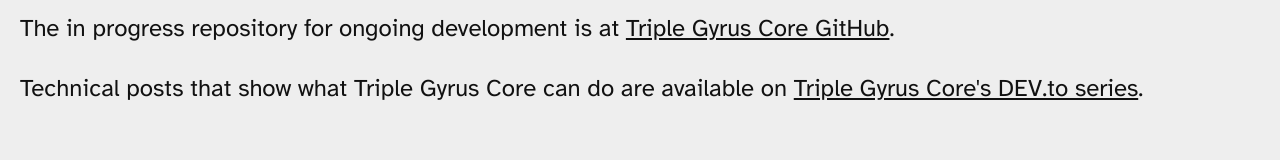
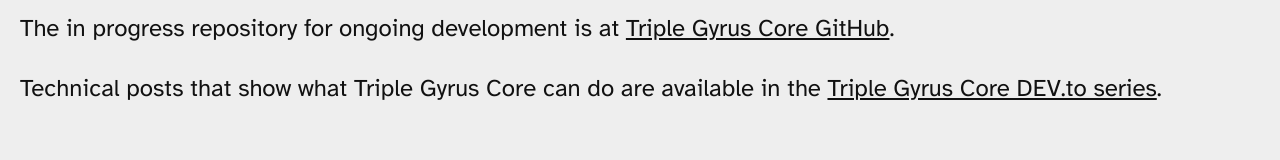
Before and after one commit to TripleGyrusCore/triplegyruscore.github.io, a plain HTML site: page index.html in a window 1280 px wide. Shown: the part 584-744 px from the top of the page. Drawn offline with Linux system fonts and the light colour scheme.

Commit message:
Update index.html

```diff
--- a/index.html
+++ b/index.html
@@ -99,7 +99,7 @@
         <p>If you are interested in using Triple Gyrus Core, it is free to use and always will be. If you would like implementation assistance in your workflows or would like to contribute to making Triple Gyrus Core better, please email triplegyruscore@gmail.com.</p>
         <p>The latest release of Triple Gyrus Core, with its manual, is at its <a href="https://doi.org/10.5281/zenodo.17772031">Zenodo page</a>.</p>
         <p>The in progress repository for ongoing development is at <a href="https://github.com/TripleGyrusCore/tgc">Triple Gyrus Core GitHub</a>.</p>
-        <p>Technical posts that show what Triple Gyrus Core can do are available on <a href="https://dev.to/triple_gyrus_core">Triple Gyrus Core's DEV.to series</a>.</p>
+        <p>Technical posts that show what Triple Gyrus Core can do are available in the <a href="https://dev.to/triple_gyrus_core">Triple Gyrus Core DEV.to series</a>.</p>
         <p>An endorsement article from Accessible Me Ltd. can be found in the <a href="https://www.linkedin.com/pulse/triple-gyrus-core-accessible-data-language-created-real-sbg0e/?trackingId=8rqfv7LVb%2Ftkp6jfNt51yQ%3D%3D">Access Unlocked newsletter</a>.</p>
     </main>
     <footer>
```
